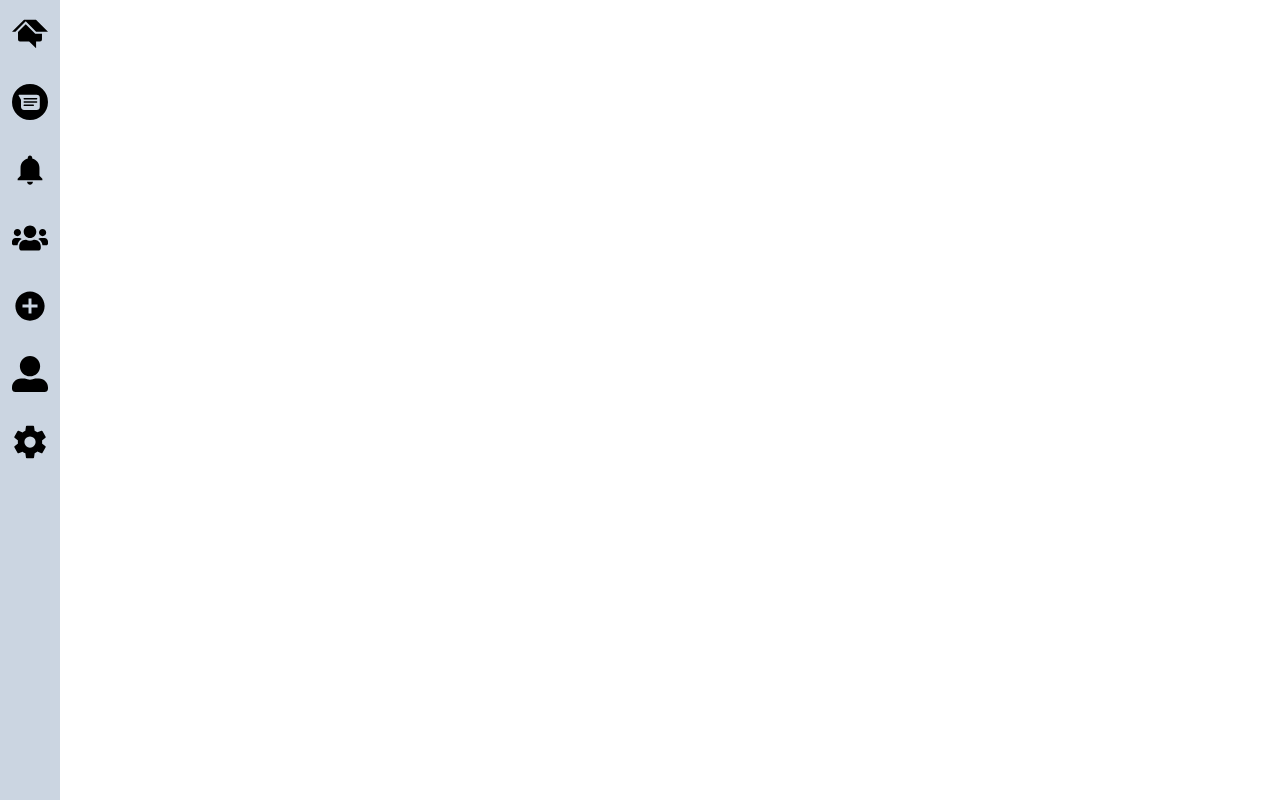
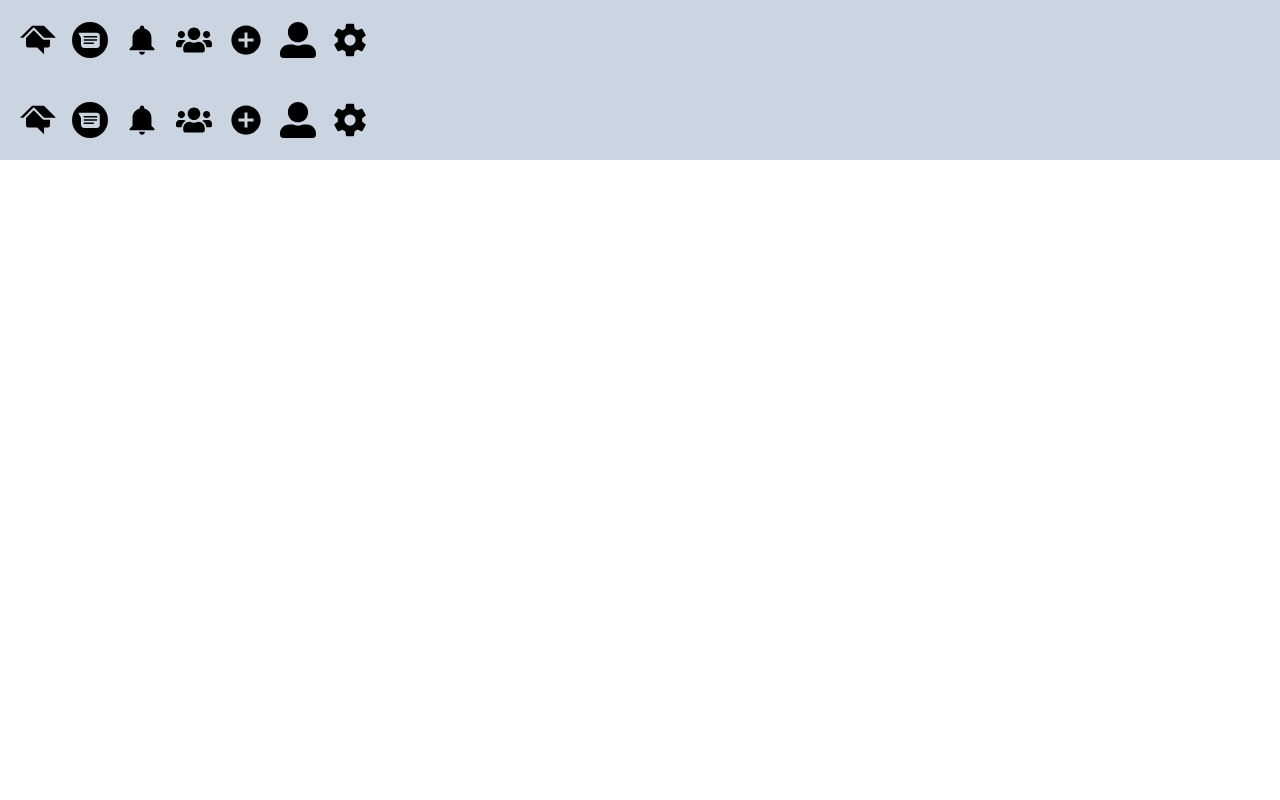
Before and after one commit to abhishekDev047/Kilogram-, a Next.js app: page /components/Navbar in a window 1280 px wide. Built offline with nearby package versions, Linux system fonts and the light colour scheme.

Commit message:
Navbar updated now working on other components

```diff
--- a/src/pages/_app.js
+++ b/src/pages/_app.js
@@ -8,12 +8,12 @@ export default function App({ Component, pageProps }) {
       return (
         <>
         <Provider store={store}>
-      <div className='flex flex-col sm:flex-row   '>
-    <div className=' px-2  sm:w-1/12 w-full h-10 sm:h-screen'>
+      <div className='flex flex-col'>
+    <div className=' px-2  w-full h-14 sm:h-20 '>
     <Navbar />
     </div>
 
-    <div className=' px-2  sm:w-11/12'>
+    <div className=' px-2 w-full'>
   <Component {...pageProps} />
     </div>
   </div>
--- a/src/pages/components/Navbar.js
+++ b/src/pages/components/Navbar.js
@@ -10,36 +10,36 @@ const Navbar = () => {
  const [drop, setDrop] = useState('hidden')
   return (
     <>
-    <div className='sm:px-3 left-0  bg-slate-300 sm:h-full flex sm:flex-col fixed sm:w-auto w-full px-2 z-10'>
+    <div className='sm:px-3 bg-slate-300  flex  fixed left-0 w-full px-2 z-10 h-16 sm:h-20'>
 
-        <div className='text-3xl sm:text-4xl  sm:my-4 hover:text-blue-800 mx-2 sm:mx-0 '>
+        <div className='text-3xl sm:text-4xl  m-auto hover:text-blue-800 mx-2  '>
               <Link href={'/'} className=''> <SiHomeadvisor/> </Link>
         </div>
-        <div className='text-3xl sm:text-4xl  sm:my-4 hover:text-blue-800 mx-2 sm:mx-0 hidden sm:block ' >
+        <div className='text-3xl sm:text-4xl  m-auto hover:text-blue-800 mx-2  hidden sm:block ' >
         <Link href={'/components/Messages'} as={'/Messages'}>  <SiGooglemessages/> </Link>
         </div>
-        <div className='text-3xl sm:text-4xl  sm:my-4 hover:text-blue-800 mx-2 sm:mx-0 hidden sm:block ' >
+        <div className='text-3xl sm:text-4xl  m-auto hover:text-blue-800 mx-2  hidden sm:block ' >
         <Link href={'/components/Notifications'} as={'/Notifications'}>  <IoMdNotifications/> </Link>
         </div>
-        <div className='text-3xl sm:text-4xl  sm:my-4 hover:text-blue-800 mx-2 sm:mx-0 hidden sm:block' >
+        <div className='text-3xl sm:text-4xl  m-auto hover:text-blue-800 mx-2  hidden sm:block' >
         <Link href={'/components/Userpage'} as={'/Friends'}>  <FaUsers/> </Link>
         </div>
-        <div className='text-3xl sm:text-4xl  sm:my-4 hover:text-blue-800 mx-2 sm:mx-0 hidden sm:block ' >
+        <div className='text-3xl sm:text-4xl  m-auto hover:text-blue-800 mx-2  hidden sm:block ' >
         <Link href={'/components/Add'} as={'/New Post'}>  <IoMdAddCircle/> </Link>
         </div>
-        <div className='text-3xl sm:text-4xl  sm:my-4 hover:text-blue-800 mx-2 sm:mx-0 hidden sm:block ' >
+        <div className='text-3xl sm:text-4xl  m-auto hover:text-blue-800 mx-2  hidden sm:block ' >
         <Link href={'/components/Profile'} as={'/Profile'}>  <FaUserAlt/> </Link>
         </div>
-        <div className='text-3xl sm:text-4xl  sm:my-4 hover:text-blue-800 mx-2 sm:mx-0 hidden sm:block ' >
+        <div className='text-3xl sm:text-4xl  m-auto hover:text-blue-800 mx-2  hidden sm:block ' >
         <Link href={'/components/Settings'} as={'/Setting'}>  <IoSettingsSharp/> </Link>
         </div>
 
 
-    <div className='mx-5 font-serif sm:hidden block '> Kilogram</div>
+    <div className='mx-5 font-serif sm:hidden block my-auto'> Kilogram</div>
         <div className="dropdown sm:hidden block relative flex flex-row w-full justify-end">
 
-        <div className='pr-3 '>
-          <button className='text-2xl' onClick={()=>drop === 'hidden' ? setDrop('block') : setDrop('hidden')}>
+        <div className='pr-3 h-full flex items-start'>
+          <button className='text-2xl my-auto' onClick={()=>drop === 'hidden' ? setDrop('block') : setDrop('hidden')}>
           {drop==='hidden' ? (<TbLayoutNavbarExpand/>) : (<TbLayoutNavbarCollapse/>)}
 
           </button>
@@ -48,24 +48,30 @@ const Navbar = () => {
          </div>
     </div>
             <div className={drop}>
-            <div className=' w-fit bg-gray-200 sm:hidden fixed flex flex-col top-9 right-5 z-50 text-xl rounded-lg'>
-                <div className='my-3 ml-3 flex'>
-                <Link href={'/components/Messages'} as={'/Messages'}>  <SiGooglemessages/></Link> <p className=' px-4 text-sm'> Messages</p>
+            <div className=' w-fit bg-gray-200 sm:hidden fixed flex flex-col top-11 right-5 z-50 text-xl rounded-lg'>
+                <div className='my-3 ml-3'>
+                <button onClick={()=>setDrop('hidden')}>
+                <Link href={'/components/Messages'} as={'/Messages'} className=' flex flex-row items-center'> <p><SiGooglemessages/></p>  <p className=' px-4 text-sm '> Messages</p></Link></button>
                 </div>
-                <div className='my-3 ml-3 flex'>
-                <Link href={'/components/Notifications'} as={'/Notifications'}>  <IoMdNotifications/> </Link> <p className=' px-4 text-sm'> Notifications</p>
+                <div className='my-3 ml-3'>
+                <button onClick={()=>setDrop('hidden')}>
+                <Link href={'/components/Notifications'} as={'/Notifications'} className=' flex flex-row items-center'>   <p><IoMdNotifications/></p> <p className=' px-4 text-sm'> Notifications</p></Link> </button>
                 </div>
-                <div className='my-3 ml-3 flex'>
-                <Link href={'/components/Userpage'} as={'/Friends'}>  <FaUsers/> </Link> <p className=' px-4 text-sm'> Friends</p>
+                <div className='my-3 ml-3 '>
+                <button onClick={()=>setDrop('hidden')}>
+                <Link href={'/components/Userpage'} as={'/Friends'} className=' flex flex-row items-center'>   <p><FaUsers/></p>  <p className=' px-4 text-sm'> Friends</p></Link></button>
                 </div>
-                <div className='my-3 ml-3 flex'>
-                <Link href={'/components/Add'} as={'/New Post'}>  <IoMdAddCircle/> </Link> <p className=' px-4 text-sm'> New Post</p>
+                <div className='my-3 ml-3 '>
+                <button onClick={()=>setDrop('hidden')}>
+                <Link href={'/components/Add'} as={'/New Post'} className=' flex flex-row items-center'>   <p><IoMdAddCircle/> </p> <p className=' px-4 text-sm'> New Post</p></Link></button>
                 </div>
-                <div className='my-3 ml-3 flex'>
-                <Link href={'/components/Profile'} as={'/Profile'}>  <FaUserAlt/> </Link> <p className=' px-4 text-sm'> Profile</p>
+                <div className='my-3 ml-3 '>
+                <button onClick={()=>setDrop('hidden')}>
+                <Link href={'/components/Profile'} as={'/Profile'} className=' flex flex-row items-center'>   <p><FaUserAlt/></p>  <p className=' px-4 text-sm'> Profile</p></Link></button>
                 </div>
-                <div className='my-3 ml-3 flex'>
-                <Link href={'/components/Settings'} as={'/Setting'}>  <IoSettingsSharp/> </Link> <p className=' px-4 text-sm'> Settings</p>
+                <div className='my-3 ml-3 '>
+                <button onClick={()=>setDrop('hidden')}>
+                <Link href={'/components/Settings'} as={'/Setting'} className=' flex flex-row items-center'>   <p><IoSettingsSharp/></p>  <p className=' px-4 text-sm'> Settings</p></Link></button>
                 </div>
             </div>
           </div>
```
